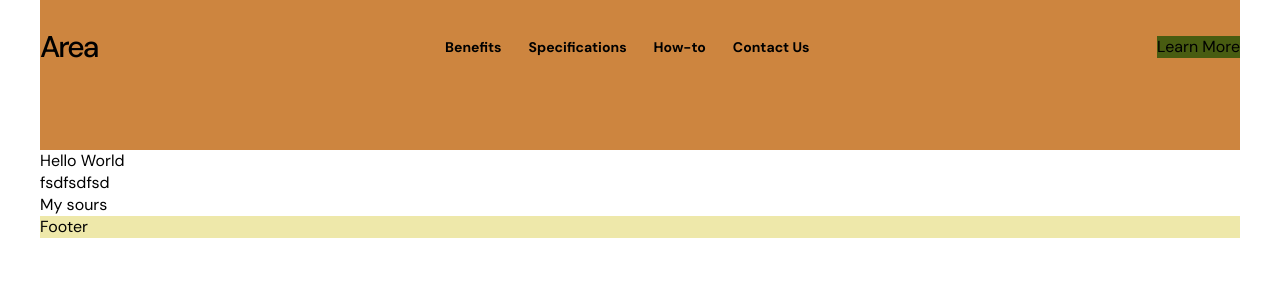
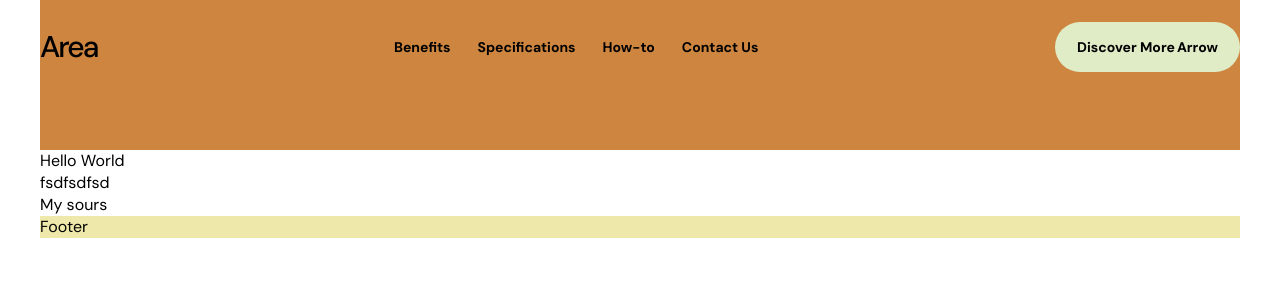
Before and after one commit to ministrov/landing-area-next-ts, a Next.js app: page / in a window 1280 px wide. Shown: the top 300 px of the page. Built offline with nearby package versions, Linux system fonts and the light colour scheme.

Commit message:
feat: create a default varient of button

```diff
--- /dev/null
+++ b/components/burtton/Button.interface.ts
@@ -0,0 +1,6 @@
+import { ReactNode } from 'react';
+
+export interface ButtonProps {
+  children: ReactNode;
+  varient?: 'default' | 'medium' | 'large';
+}
--- a/components/burtton/Button.module.css
+++ b/components/burtton/Button.module.css
@@ -1,3 +1,14 @@
 .button {
-  background-color: var(--color-04);
+  display: flex;
+  gap: 2px;
+  padding-top: 14px;
+  padding-left: 22px;
+  padding-right: 22px;
+  padding-bottom: 14px;
+  font-family: var(--font-dm-sans);
+  font-size: 14px;
+  font-weight: 700;
+  color: var(--foreground);
+  background-color: var(--color-03);
+  border-radius: 1000px;
 }
--- a/components/burtton/Button.tsx
+++ b/components/burtton/Button.tsx
@@ -1,8 +1,12 @@
 import Link from 'next/link';
+import { ButtonProps } from './Button.interface';
 import styles from "./Button.module.css";
 
-export const Button = () => {
+export const Button = ({ children, varient = 'default' }: ButtonProps) => {
   return (
-    <Link href={'#'} className={styles.button}>Learn More</Link>
+    <Link href={'#'} className={styles.button}>
+      <span>{children}</span>
+      {varient !== 'default' && (<div>Arrow</div>)}
+    </Link>
   )
 }
--- a/layouts/header/Header.tsx
+++ b/layouts/header/Header.tsx
@@ -14,7 +14,7 @@ export const Header = () => {
         <NavGroup />
       </nav>
 
-      <Button />
+      <Button varient='medium'>Discover More</Button>
     </header>
   )
 }
```
